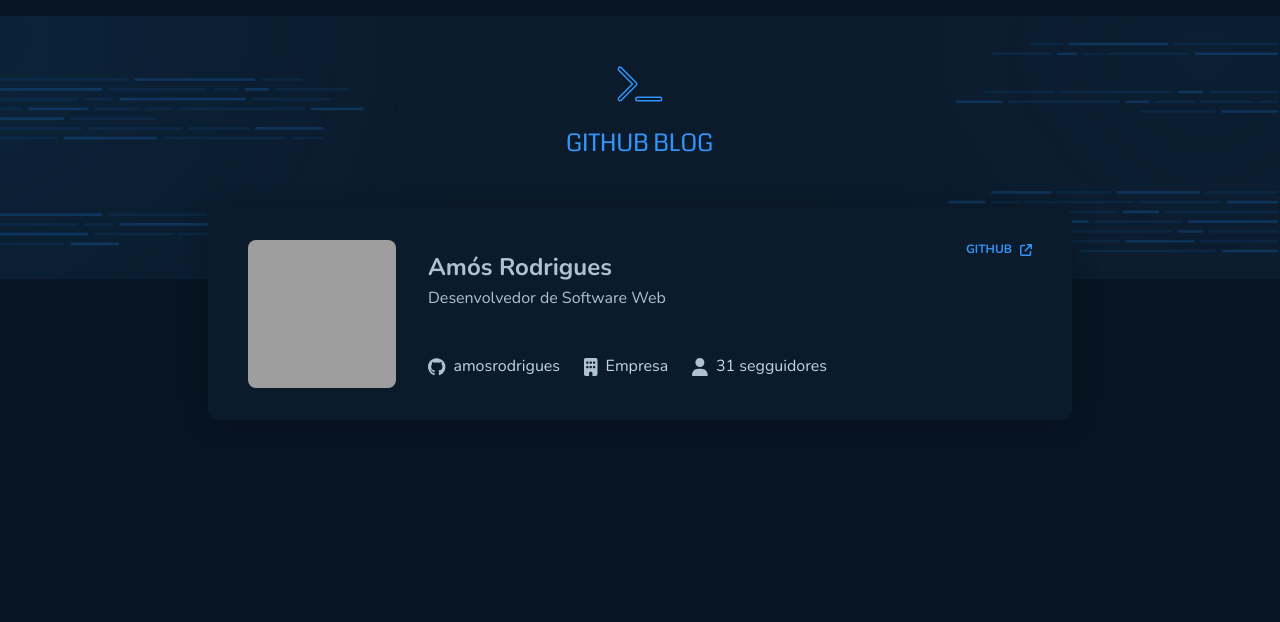
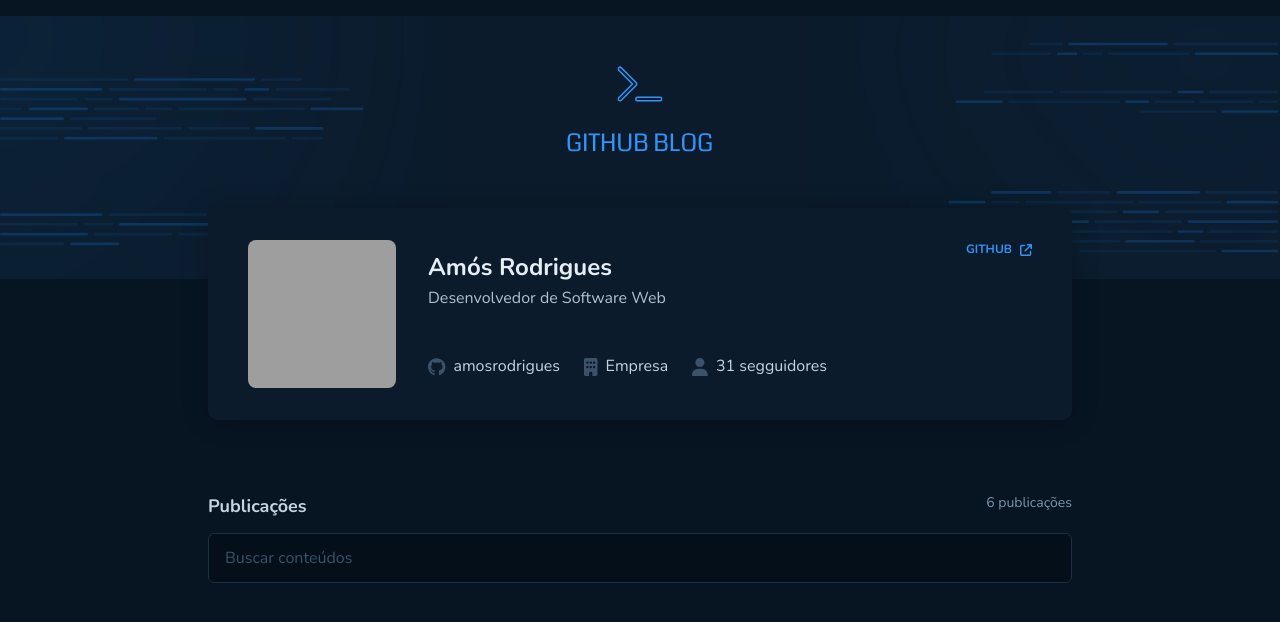
Before and after one commit to amosrodrigues/challenge-github-blog, a React (Vite) app: page / in a window 1280 px wide. Shown: the top 622 px of the page. Built offline with nearby package versions, Linux system fonts and the light colour scheme; grey boxes are pictures that could not be loaded.

Commit message:
feat: implement search post bar.

```diff
--- a/src/pages/Blog/Profile/styles.ts
+++ b/src/pages/Blog/Profile/styles.ts
@@ -40,6 +40,7 @@
   h2 {
     font-weight: 700;
     font-size: 1.5rem;
+    color: ${(props) => props.theme.title};
   }
 `
 
@@ -56,6 +57,10 @@
 
   span {
     color: ${(props) => props.theme.subtitle};
+  }
+
+  svg {
+    color: ${(props) => props.theme.label};
   }
 `
 
--- a/src/pages/Blog/index.tsx
+++ b/src/pages/Blog/index.tsx
@@ -1,10 +1,47 @@
 import { Profile } from './Profile'
-import { BlogContainer } from './styles'
+import {
+  BlogContainer,
+  PostInfo,
+  PostListContainer,
+  SearchFormContainer,
+} from './styles'
+import { useForm } from 'react-hook-form'
+import * as z from 'zod'
+import { zodResolver } from '@hookform/resolvers/zod'
+
+const searchFormSchema = z.object({
+  query: z.string(),
+})
+
+type SearchFormInputs = z.infer<typeof searchFormSchema>
 
 export function Blog() {
+  const {
+    register,
+    watch,
+    formState: { isSubmitting },
+  } = useForm<SearchFormInputs>({
+    resolver: zodResolver(searchFormSchema),
+  })
+
   return (
     <BlogContainer>
       <Profile />
+
+      <PostInfo>
+        <h3>Publicações</h3>
+        <span>6 publicações</span>
+      </PostInfo>
+
+      <SearchFormContainer>
+        <input
+          type="text"
+          placeholder="Buscar conteúdos"
+          {...register('query')}
+        />
+      </SearchFormContainer>
+
+      <PostListContainer></PostListContainer>
     </BlogContainer>
   )
 }
--- a/src/pages/Blog/styles.ts
+++ b/src/pages/Blog/styles.ts
@@ -2,5 +2,51 @@
 
 export const BlogContainer = styled.div`
   display: flex;
+  flex-direction: column;
   justify-content: center;
+  align-items: center;
 `
+
+export const PostInfo = styled.section`
+  width: 100%;
+  max-width: 864px;
+  display: flex;
+  justify-content: space-between;
+
+  margin-top: 4.5rem;
+
+  h3 {
+    font-weight: 700;
+    font-size: 1.125rem;
+    color: ${(props) => props.theme.subtitle};
+  }
+
+  span {
+    font-size: 0.875rem;
+    color: ${(props) => props.theme.span};
+  }
+`
+
+export const SearchFormContainer = styled.form`
+  width: 100%;
+  max-width: 864px;
+  display: flex;
+  margin-top: 0.75rem;
+
+  input {
+    flex: 1;
+    background: ${(props) => props.theme.input};
+    color: ${(props) => props.theme.text};
+    padding: 12px 16px;
+    height: 50px;
+
+    border: 1px solid ${(props) => props.theme.border};
+    border-radius: 6px;
+
+    &::placeholder {
+      color: ${(props) => props.theme.label};
+    }
+  }
+`
+
+export const PostListContainer = styled.main``
```
